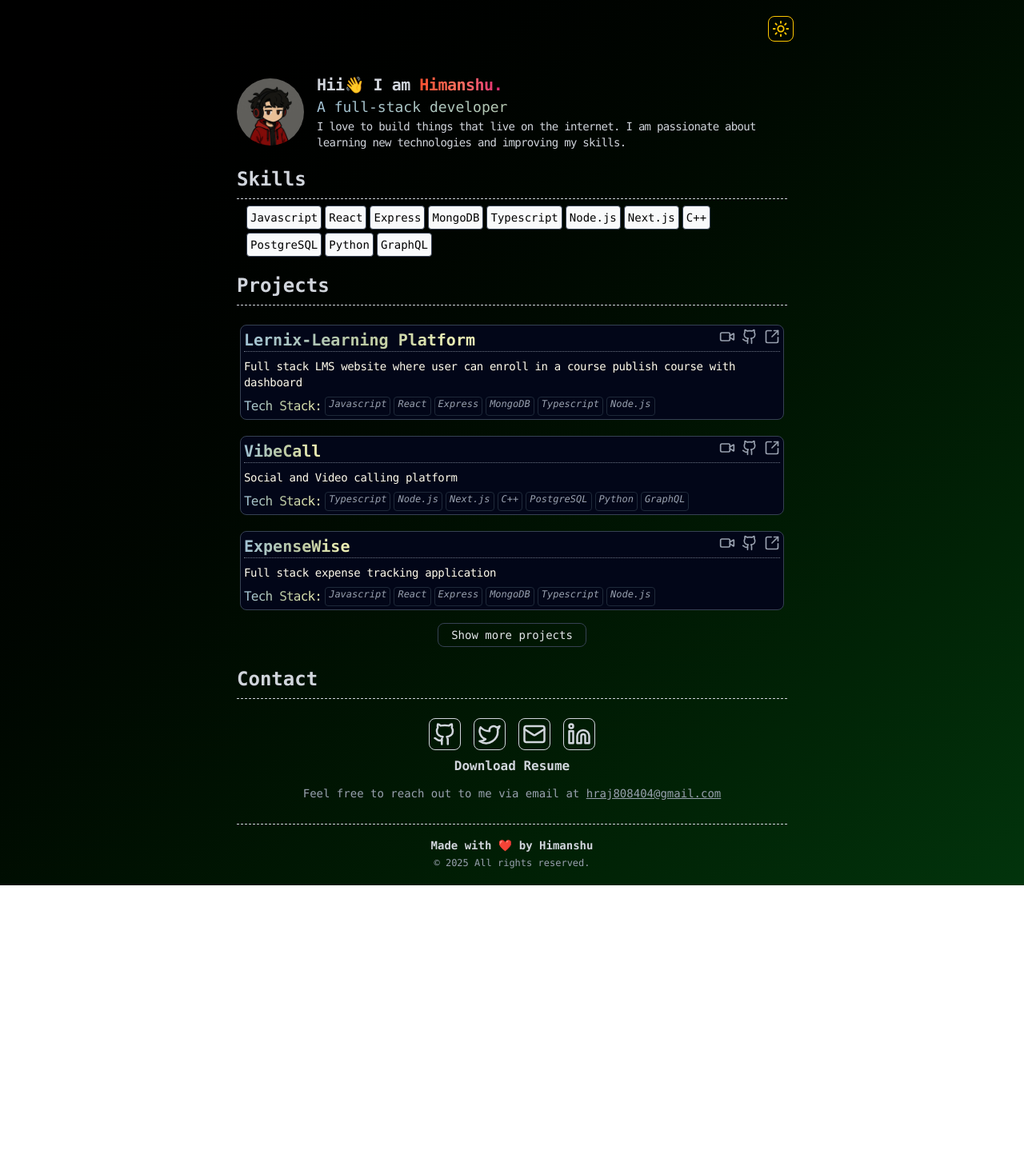
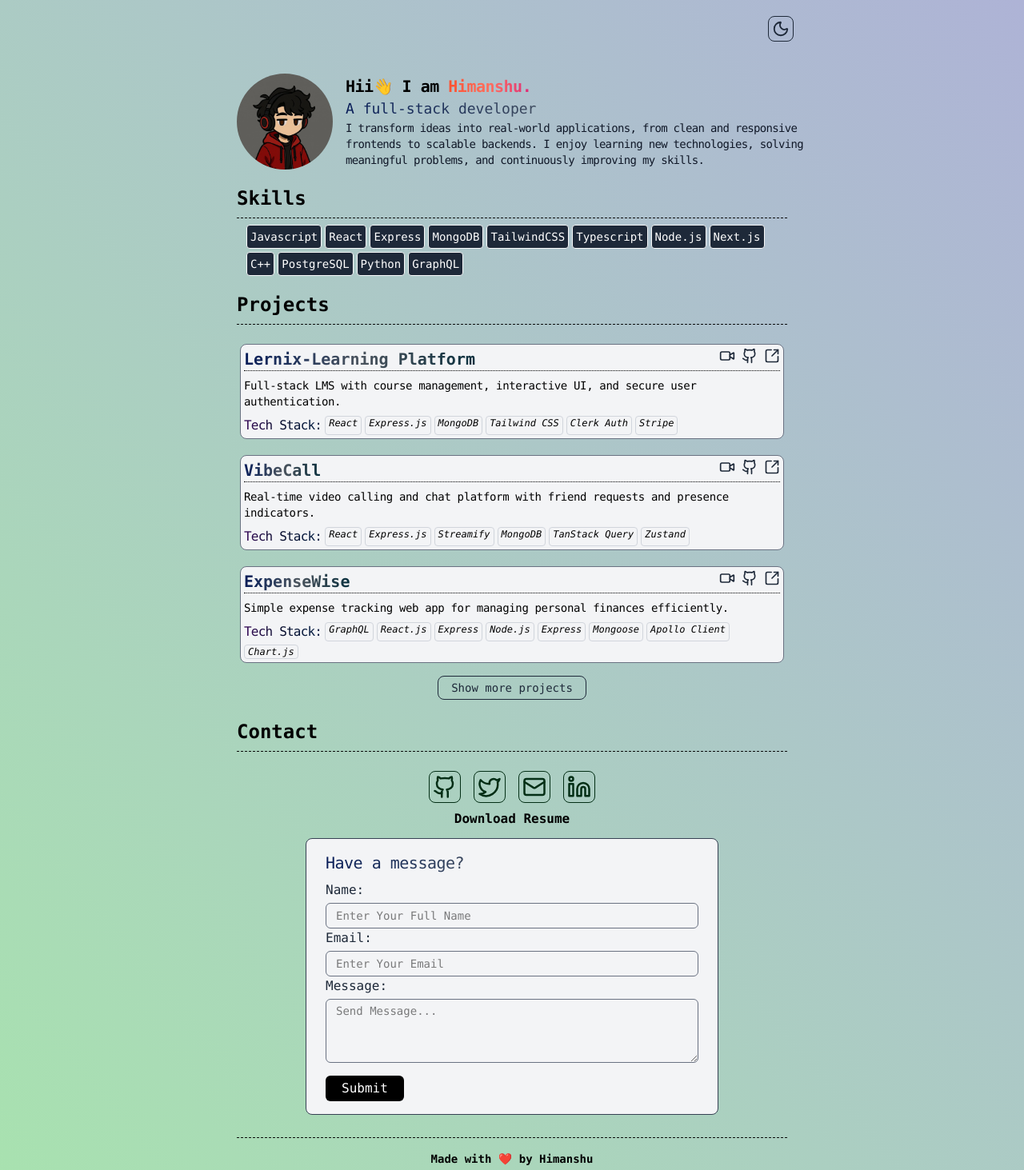
Before and after one commit to himanshur4/portfolio-v1, a React (Vite) app: page / in a window 1280 px wide. Shown: the top 1463 px of the page at 80% size. Before the commit the page ends 1107 px from the top, so only its background shows below. Built offline with nearby package versions, Linux system fonts and the light colour scheme.

Commit message:
feat: add ContactCard component with form for user messages

```diff
--- a/package.json
+++ b/package.json
@@ -14,6 +14,7 @@
     "lucide-react": "^0.525.0",
     "react": "^19.1.0",
     "react-dom": "^19.1.0",
+    "react-hot-toast": "^2.5.2",
     "tailwindcss": "^4.1.11",
     "zustand": "^5.0.6"
   },
--- a/src/App.jsx
+++ b/src/App.jsx
@@ -2,7 +2,7 @@ import Home from './pages/Home'
 
 const App = () => {
   return (
-    <div className='flex justify-center min-h-screen dark:bg-gradient-to-br dark:from-[#000000] dark:to-[#02340c] bg-gradient-to-br from-[#ffffff] to-[#d0e3cc] font-thin font-mono'>
+    <div className='flex justify-center min-h-screen dark:bg-gradient-to-br dark:from-[#000000] dark:to-[rgb(2,52,12)] bg-gradient-to-bl from-[#aeb3d6] to-[#a8e2af] font-thin font-mono'>
       <Home/>
     </div>
   )
--- a/src/components/Contact.jsx
+++ b/src/components/Contact.jsx
@@ -1,6 +1,11 @@
 import { Github, Linkedin, Mail, Twitter } from 'lucide-react'
 import React from 'react'
+import ContactCard from './ContactCard'
+import { data } from '../data'
 const Contact = () => {
+  const handleLinkClick=(url)=>{
+    window.location.href=url
+  }
   return (
     <div className=' ml-10 mt-5 mr-10'>
       <h1 className='font-bold text-lg sm:text-xl md:text-2xl'>
@@ -9,14 +14,14 @@ const Contact = () => {
       </h1>
       <div className="flex-col">
         <div className="flex items-center justify-center gap-3 md:gap-4 pt-6 pb-2 mx-3">
-          <Github className='size-8 sm:size-9 md:size-10 cursor-pointer dark:text-gray-300 transition-transform duration-300 ease-in-out hover:scale-108 border-1 hover:bg-gray-900 hover:text-gray-50 dark:border-gray-300 p-1 rounded-lg text-green-950 dark:hover:bg-gray-100 dark:hover:text-gray-800'/>
-          <Twitter className='size-8 sm:size-9 md:size-10 cursor-pointer dark:text-gray-300 transition-transform duration-300 ease-in-out hover:scale-108 border-1 hover:bg-gray-900 hover:text-gray-50 dark:border-gray-300 p-1 rounded-lg text-green-950 dark:hover:bg-gray-100 dark:hover:text-gray-800' />
-          <Mail className='size-8 sm:size-9 md:size-10 cursor-pointer dark:text-gray-300 transition-transform duration-300 ease-in-out hover:scale-108 border-1 hover:bg-gray-900 hover:text-gray-50 dark:border-gray-300 p-1 rounded-lg text-green-950 dark:hover:bg-gray-100 dark:hover:text-gray-800' />
-          <Linkedin className='size-8 sm:size-9 md:size-10 cursor-pointer dark:text-gray-300 transition-transform duration-300 ease-in-out hover:scale-108 border-1 hover:bg-gray-900 hover:text-gray-50 dark:border-gray-300 p-1 rounded-lg text-green-950 dark:hover:bg-gray-100 dark:hover:text-gray-800' />
+          <Github className='size-8 sm:size-9 md:size-10 cursor-pointer dark:text-gray-300 transition-transform duration-300 ease-in-out hover:scale-108 border-1 hover:bg-gray-900 hover:text-gray-50 dark:border-gray-300 p-1 rounded-lg text-green-950 dark:hover:bg-gray-100 dark:hover:text-gray-800' onClick={()=>handleLinkClick(data.social.github)}/>
+          <Twitter className='size-8 sm:size-9 md:size-10 cursor-pointer dark:text-gray-300 transition-transform duration-300 ease-in-out hover:scale-108 border-1 hover:bg-gray-900 hover:text-gray-50 dark:border-gray-300 p-1 rounded-lg text-green-950 dark:hover:bg-gray-100 dark:hover:text-gray-800' onClick={()=>handleLinkClick(data.social.X)} />
+          <a href="mailto:himanshu.tech37@gmail.com"><Mail className='size-8 sm:size-9 md:size-10 cursor-pointer dark:text-gray-300 transition-transform duration-300 ease-in-out hover:scale-108 border-1 hover:bg-gray-900 hover:text-gray-50 dark:border-gray-300 p-1 rounded-lg text-green-950 dark:hover:bg-gray-100 dark:hover:text-gray-800' /></a>
+          <Linkedin className='size-8 sm:size-9 md:size-10 cursor-pointer dark:text-gray-300 transition-transform duration-300 ease-in-out hover:scale-108 border-1 hover:bg-gray-900 hover:text-gray-50 dark:border-gray-300 p-1 rounded-lg text-green-950 dark:hover:bg-gray-100 dark:hover:text-gray-800' onClick={()=>handleLinkClick(data.social.linkedin)} />
         </div>
-        <p className='text-center font-bold hover:underline cursor-pointer mb-3 hover:scale-105 '>Download Resume</p>
-        <div>
-          <p className='text-xs sm:text-sm text-gray-500 dark:text-gray-400 text-center'>Feel free to reach out to me via email at <a href="mailto:himanshu@example.com" className='underline'>hraj808404@gmail.com</a></p>
+       <a href='/resume.pdf'><p className='text-center font-bold hover:underline cursor-pointer mb-3 hover:scale-105 '>Download Resume</p></a>
+        <div className='flex items-center justify-center'>
+         <ContactCard/>
         </div>
 
 
--- /dev/null
+++ b/src/components/ContactCard.jsx
@@ -0,0 +1,50 @@
+import React, { useState } from 'react'
+
+const ContactCard = () => {
+    const [formData, setFormData] = useState({
+        name: "",
+        email: "",
+        message: ""
+    });
+    const handleSubmit = (e) => {
+        e.preventDefault();
+        setFormData({name: "",
+        email: "",
+        message: ""})
+
+    }
+    const handleChange = (e) => {
+        const { name, value } = e.target;
+        setFormData({...formData,[name]:value})
+    }
+    return (
+        <div className='flex-col justify-center items-start w-full sm:w-3/4 bg-gray-100 dark:bg-slate-950 p-2 rounded-lg sm:px-3 md:px-4 lg:px-6 border-1 border-gray-700'>
+            <h1 className='text-lg lg:text-xl text-left  mt-2 bg-clip-text text-transparent bg-gradient-to-r dark:from-[#A1C2D4] dark:via-[#BAC8A3] dark:to-[#F1F2B5]  from-[#081c58] via-[#4B545E] to-[#09313f] tracking-tight'>Have a message?</h1>
+            <form onSubmit={handleSubmit} className='mt-2'>
+                <div>
+                    <label htmlFor='name' className='block font-medium text-base text-gray-800 dark:text-gray-300 '>
+                        Name:
+                    </label>
+                    <input type='text' name='name' id='name' required value={formData.name} onChange={handleChange} className="mt-1 block h-8 text-sm w-full rounded-md border-1 border-gray-500 px-3 outline-none focus:border-2" placeholder='Enter Your Full Name' />
+                </div>
+                <div>
+                    <label htmlFor='email' className='block font-medium text-base text-gray-800 dark:text-gray-300 '>
+                        Email:
+                    </label>
+                    <input type='text' name='email' id='email' required value={formData.email} onChange={handleChange} className="mt-1 block h-8 text-sm w-full rounded-md border-1 px-3 border-gray-500 outline-none focus:border-2" placeholder='Enter Your Email' />
+                </div>
+                <div>
+                    <label htmlFor='message' className='block font-medium text-base text-gray-800 dark:text-gray-300 '>
+                        Message:
+                    </label>
+                    <textarea rows={3} type='textarea' name='message' id='message' required value={formData.message} onChange={handleChange} className="mt-1 block text-sm w-full rounded-md border-gray-500 border-1 px-3 outline-none focus:border-2 min-h-20 pt-1" placeholder='Send Message...'></textarea>
+                </div>
+                <button type='submit' className='bg-black text-white px-5 py-1 mt-4 mb-2 dark:bg-gray-50 dark:text-black rounded-md cursor-pointer'>
+                    Submit
+                </button>
+            </form>
+        </div>
+    )
+}
+
+export default ContactCard
--- a/src/components/Footer.jsx
+++ b/src/components/Footer.jsx
@@ -10,7 +10,7 @@ const Footer = () => {
         <br />
       </h1>
 
-        <p className='text-xs  text-gray-500 dark:text-gray-400 mt-1'>© {new Date().getFullYear()} All rights reserved.</p>
+        <p className='text-xs  text-gray-800 dark:text-gray-400 mt-1'>© {new Date().getFullYear()} All rights reserved.</p>
     </div>
   )
 }
--- a/src/components/Hero.jsx
+++ b/src/components/Hero.jsx
@@ -3,11 +3,11 @@ const Hero = () => {
   return (
     <div className='flex flex-col mt-5 ml-10'>
       <div className="flex flex-col items-start md:items-center md:gap-4 md:flex-row gap-2">
-        <img src="/pfp13.jpg" className='w-15 sm:w-17 md:w-21 rounded-full' alt="profilePic" />
+        <img src="/pfp13.jpg" className='w-15 sm:w-17 md:w-28 lg:w-30 rounded-full' alt="profilePic" />
         <div className="flex-col">
           <h1 className='text-xl tracking-tight font-semibold'>Hii👋 I am <span className='bg-clip-text text-transparent bg-gradient-to-r from-[#FF512F] via-[#FF6F5E] to-[#DD2476]'>Himanshu.</span></h1>
           <h3 className='text-lg bg-clip-text text-transparent bg-gradient-to-r dark:from-[#A1C2D4] dark:via-[#BAC8A3] dark:to-[#F1F2B5] from-[#081c58] via-[#4B545E] to-[#09313f]'>A full-stack developer</h3>
-          <p className='text-xs tracking-tighter sm:text-sm text-gray-900 dark:text-gray-300 mr-5'>I love to build things that live on the internet. I am passionate about learning new technologies and improving my skills.</p>
+          <p className='text-xs tracking-tighter sm:text-sm text-gray-900 dark:text-gray-300 mr-5'>I transform ideas into real-world applications, from clean and responsive frontends to scalable backends. I enjoy learning new technologies, solving meaningful problems, and continuously improving my skills.</p>
           </div>
       </div>
     </div>
--- a/src/components/Navbar.jsx
+++ b/src/components/Navbar.jsx
@@ -3,15 +3,11 @@ import React, { useEffect } from 'react'
 import { useThemeStore } from '../store/useThemeStore';
 
 const Navbar = () => {
-    const { darkMode, toggleDarkMode } = useThemeStore();
+   const { darkMode, toggleDarkMode, initializeTheme } = useThemeStore();
 
   useEffect(() => {
-    if (darkMode) {
-      document.documentElement.classList.add('dark');
-    } else {
-      document.documentElement.classList.remove('dark');
-    }
-  }, [darkMode]);
+    initializeTheme();
+  }, []);
 
   return (
     <div className='flex items-center justify-end p-4 my-1'>
--- a/src/components/Projects.jsx
+++ b/src/components/Projects.jsx
@@ -1,7 +1,12 @@
-import React from 'react'
-import {data} from "../data.js"
+import React, { useState } from 'react'
+import { data } from "../data.js"
 import { ArrowUpRightFromSquareIcon, Github, Video } from 'lucide-react'
 const Projects = () => {
+  const [showAllProj, setShowAllProj] = useState(false);
+  const proj = showAllProj ? data.projects.slice() : data.projects.slice(0, 3)
+  const handleLinkClick = (url) => {
+    window.location.href = url;
+  }
   return (
     <div className=' ml-10 mt-5 mr-10'>
       <h1 className='font-bold text-lg sm:text-xl md:text-2xl'>
@@ -9,15 +14,21 @@ const Projects = () => {
       </h1>
       <div className="flex flex-col gap-1 md:gap-1.5 lg:gap-2 p-1 mt-2">
         {
-          data.projects.map((proj)=>(<div className='flex-col bg-gray-100  dark:bg-slate-950 dark:text-white rounded-lg border-1 border-gray-500 dark:border-gray-700 p-1 cursor-pointer hover:transform-3d mt-2 sm:mt-2 md:mt-3 transition-transform duration-300 ease-in-out hover:scale-103 '>
+          proj.map((proj) => (<div className='flex-col bg-gray-100  dark:bg-slate-950 dark:text-white rounded-lg border-1 border-gray-500 dark:border-gray-700 p-1 cursor-pointer hover:transform-3d mt-2 sm:mt-2 md:mt-3 transition-transform duration-300 ease-in-out hover:scale-101 ' key={proj.id} onClick={() => handleLinkClick(proj.liveLink)}>
             <div className="flex justify-between border-b-1 border-dotted dark:border-b-gray-500">
-              <h1 className='text-xl font-semibold bg-clip-text text-transparent bg-gradient-to-r dark:from-[#A1C2D4] dark:via-[#BAC8A3] dark:to-[#F1F2B5]  from-[#081c58] via-[#4B545E] to-[#09313f]'>
+              <h1 className='text-xl font-semibold bg-clip-text text-transparent bg-gradient-to-r dark:from-[#A1C2D4] dark:via-[#BAC8A3] dark:to-[#F1F2B5]  from-[#081c58] via-[#4B545E] to-[#09313f]' >
                 {proj.title}
               </h1>
               <div className='flex gap-2 mt-1 sm:mt-0'>
-                <Video className='size-4 sm:size-5  cursor-pointer text-gray-800  dark:text-gray-400 transition-transform duration-300 ease-in-out hover:scale-108'/>
-                <Github className='size-4 sm:size-5 cursor-pointer text-gray-800 dark:text-gray-400 transition-transform duration-300 ease-in-out hover:scale-108'/>
-                <ArrowUpRightFromSquareIcon className='size-4 sm:size-5 cursor-pointer text-gray-800 dark:text-gray-400 transition-transform duration-300 ease-in-out hover:scale-108'/>
+                <Video className='size-4 sm:size-5  cursor-pointer text-gray-800  dark:text-gray-400 transition-transform duration-300 ease-in-out hover:scale-108' onClick={(e) => {
+                  e.stopPropagation();
+                  handleLinkClick(proj.videoPreview)
+                }} />
+                <Github className='size-4 sm:size-5 cursor-pointer text-gray-800 dark:text-gray-400 transition-transform duration-300 ease-in-out hover:scale-108' onClick={(e) => {
+                  e.stopPropagation();
+                  handleLinkClick(proj.sourceCode)
+                }} />
+                <ArrowUpRightFromSquareIcon className='size-4 sm:size-5 cursor-pointer text-gray-800 dark:text-gray-400 transition-transform duration-300 ease-in-out hover:scale-108' onClick={(e) => { e.stopPropagation(); handleLinkClick(proj.liveLink) }} />
               </div>
             </div>
             <p className='text-xs sm:text-sm tracking-tight my-2 dark:text-amber-50'>
@@ -25,18 +36,17 @@ const Projects = () => {
             </p>
             <div className='flex gap-1 flex-wrap'>
               <span className='hidden md:inline bg-clip-text text-transparent bg-gradient-to-r dark:from-[#A1C2D4] dark:via-[#BAC8A3] dark:to-[#F1F2B5] from-[#360959] via-[#040b2b] to-[#052148] tracking-tighter'>Tech Stack:</span>
-              {proj.techStack.map(ts=>(<div className='text-xs italic border-1 border-gray-300 dark:border-gray-800 dark:text-gray-400 px-1 rounded mb-0 mt-0 '>
-                  {ts}
+              {proj.techStack.map(ts => (<div className='text-xs italic border-1 border-gray-300 dark:border-gray-800 dark:text-gray-400 px-1 rounded mb-0 mt-0 '>
+                {ts}
               </div>))}
-              </div>
             </div>
+          </div>
           ))
         }
         <div className='flex justify-center items-center'>
-        <button className='text-xs sm:text-sm text-gray-800 dark:text-gray-200 hover:underline mt-2 cursor-pointer border-1 border-gray-800 dark:border-gray-700 p-1 rounded-lg w-fit px-4'>
-          Show more projects
-
-        </button>
+          <button className='text-xs sm:text-sm text-gray-800 dark:text-gray-200 hover:underline mt-2 cursor-pointer border-1 border-gray-800 dark:border-gray-700 p-1 rounded-lg w-fit px-4' onClick={() => setShowAllProj((prev) => !prev)}>
+            {!showAllProj ? "Show more projects" : "Hide all projects"}
+          </button>
         </div>
       </div>
 
--- a/src/data.js
+++ b/src/data.js
@@ -1,42 +1,72 @@
 export const data={
     skills:[
-        "Javascript","React","Express","MongoDB","Typescript","Node.js","Next.js","C++","PostgreSQL","Python","GraphQL"
+        "Javascript","React","Express","MongoDB","TailwindCSS","Typescript","Node.js","Next.js","C++","PostgreSQL","Python","GraphQL"
     ],
     projects:[
         {
             "id":"1",
             "title":"Lernix-Learning Platform",
-            "description":"Full stack LMS website where user can enroll in a course publish course with dashboard",
+            "description":"Full-stack LMS with course management, interactive UI, and secure user authentication.",
             "techStack":[
-                "Javascript","React","Express","MongoDB","Typescript","Node.js"
+                "React", "Express.js", "MongoDB", "Tailwind CSS", "Clerk Auth", "Stripe"
             ],
 
             "liveLink":"https://lernix-psi-two.vercel.app",
             "sourceCode":"https://github.com/himanshur4/lernix-learning-platform",
-            "videoPreview":"",
+            "videoPreview":"https://www.loom.com/share/dcdb945e5f0446ffafa4e66ccad006e6?sid=4afa3679-1f9b-40c9-925c-5a04f2f4b229",
         },
         {
             "id":"2",
             "title":"VibeCall",
-            "description":"Social and Video calling platform ",
+            "description":"Real-time video calling and chat platform with friend requests and presence indicators.",
             "techStack":[
-                "Typescript","Node.js","Next.js","C++","PostgreSQL","Python","GraphQL"
+                "React", "Express.js"," Streamify", "MongoDB","TanStack Query","Zustand"
             ],
             "liveLink":"https://vibe-call.vercel.app",
             "sourceCode":"https://github.com/himanshur4/VibeCall",
-            "videoPreview":"",
+            "videoPreview":"https://www.loom.com/share/3d44979215634b2f8a2cce13c0728599?sid=85ac618c-eb52-4d79-a6fe-5ad07a27d072",
         },
         {
             "id":"3",
             "title":"ExpenseWise",
-            "description":"Full stack expense tracking application",
+            "description":"Simple expense tracking web app for managing personal finances efficiently.",
             "techStack":[
-                "Javascript","React","Express","MongoDB","Typescript","Node.js"
+                "GraphQL","React.js","Express","Node.js","Express","Mongoose","Apollo Client","Chart.js"
             ],
 
-            "liveLink":"",
-            "sourceCode":"",
-            "videoPreview":"",
+            "liveLink":"https://expense-wise-o97x.onrender.com",
+            "sourceCode":"https://github.com/himanshur4/Expense-wise",
+            "videoPreview":"https://www.loom.com/share/bb10df61c95240428384fdfac83f09e1?sid=2d5986ab-d7ae-4227-a1f5-5dd70bb0a433",
+        },
+        {
+            "id":"4",
+            "title":"NoteFlow",
+            "description":"Minimalist note-taking app with CRUD features and smooth UI transitions.",
+            "techStack":[
+                "React.js","Express","Node.js","MongoDB"
+            ],
+
+            "liveLink":"https://noteflow-gamma.vercel.app/",
+            "sourceCode":"https://github.com/himanshur4/note-flow",
+            "videoPreview":"#",
+        },
+         {
+            "id":"5",
+            "title":"BlogForge",
+            "description":"Clean blogging platform with admin panel and blog filtering.",
+            "techStack":[
+                "Nextjs","MongoDB","TailwindCSS"
+            ],
+
+            "liveLink":"#",
+            "sourceCode":"https://github.com/himanshur4/blog-app",
+            "videoPreview":"#",
         }
-    ]
+    ],
+    social:{
+        "github":"https://github.com/himanshur4",
+        "X":"",
+        "linkedin":"https://linkedin.com/himansur4",
+        "email":"hraj808404@gmail.com"
+    }
 }
--- a/src/store/useThemeStore.js
+++ b/src/store/useThemeStore.js
@@ -1,9 +1,28 @@
-import { create } from 'zustand'
+import { create } from 'zustand';
 
 export const useThemeStore = create((set) => ({
-  darkMode: localStorage.getItem('darkMode') === 'false' || true,
-  toggleDarkMode: () => set((state) => {
-    localStorage.setItem('darkMode', !state.darkMode);
-    return { darkMode: !state.darkMode };
-  }),
+  darkMode: false,
+
+  initializeTheme: () => {
+    const stored = localStorage.getItem('darkMode');
+    const isDark = stored === 'true';
+    set({ darkMode: isDark });
+    if (isDark) {
+      document.documentElement.classList.add('dark');
+    } else {
+      document.documentElement.classList.remove('dark');
+    }
+  },
+
+  toggleDarkMode: () =>
+    set((state) => {
+      const newTheme = !state.darkMode;
+      localStorage.setItem('darkMode', newTheme.toString());
+      if (newTheme) {
+        document.documentElement.classList.add('dark');
+      } else {
+        document.documentElement.classList.remove('dark');
+      }
+      return { darkMode: newTheme };
+    }),
 }));
```
Also changed, not shown: 2 other files (tests, documents, lock files or other folders).
